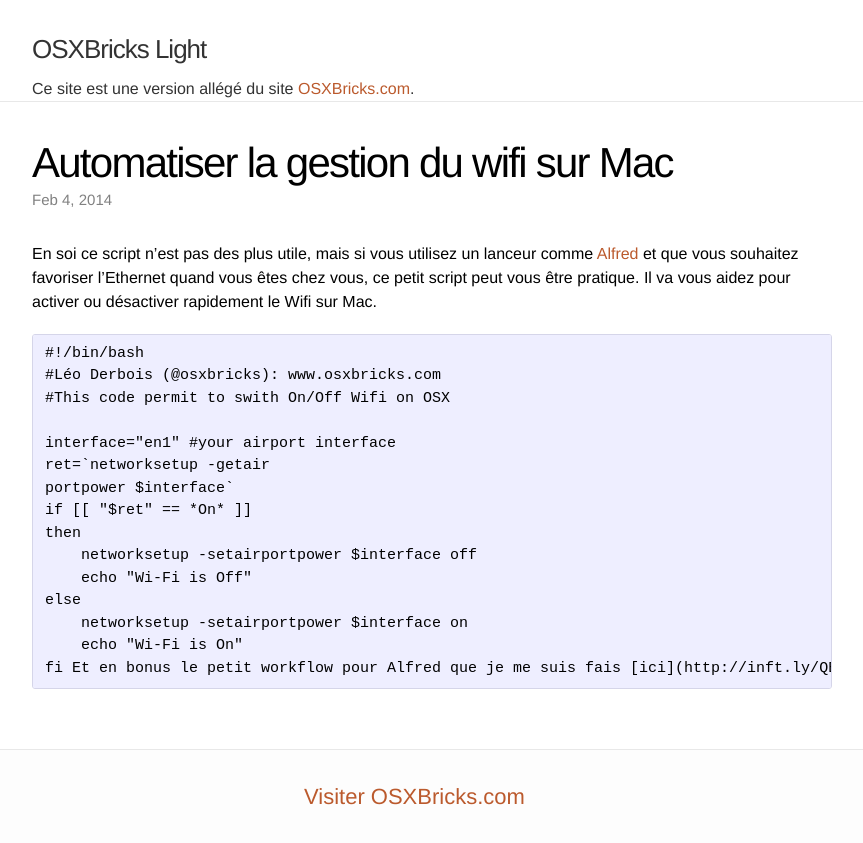
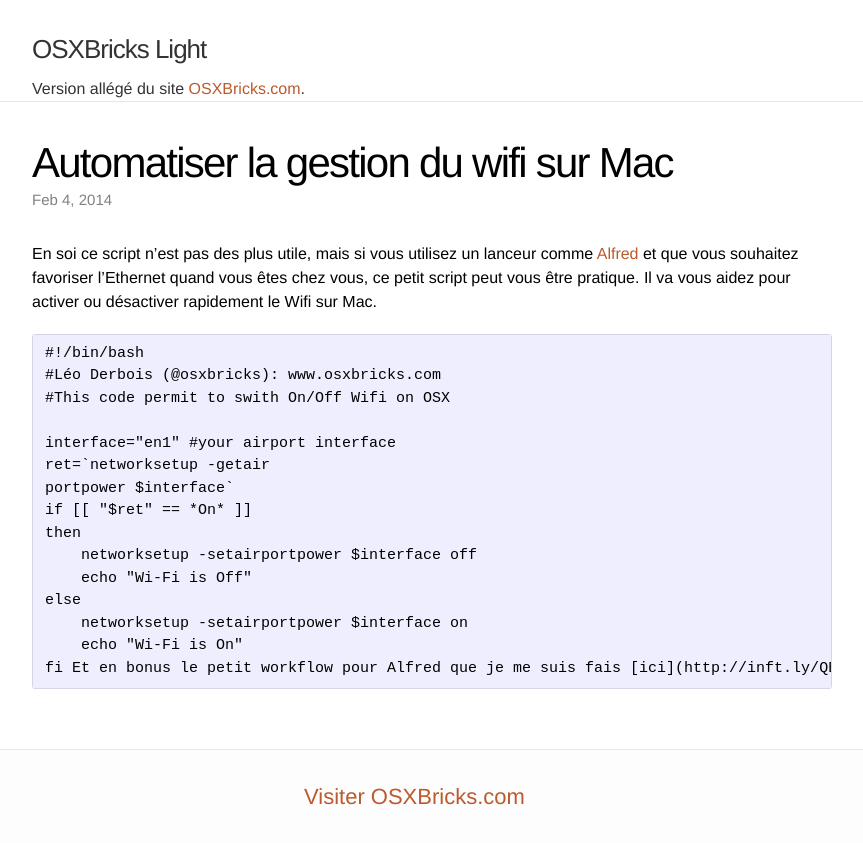
Before and after one commit to gitter-badger/osxbricks, a Jekyll site: the page built from _posts/2014-02-04-AutomatiserlagestionduwifisurMac.md, in a window 1280 px wide, cut to the strip 214-1057 px from the top of the page. Shown: the whole strip, without its empty margins (208-1071 px from the left). Built offline with Jekyll 4.4.1, drawn with Linux system fonts in a browser that asks for light colours.

Commit message:
updates description

```diff
--- a/_config.yml
+++ b/_config.yml
@@ -1,7 +1,7 @@
 # Site settings
 title: OSXBricks Light
 email: contact@osxbricks.com
-description: "This is a lighter version the site http://osxbricks.com."
+description: "Version allégé du site "
 baseurl: "/osxbricks/"
 url: "http://leolelego.github.io/osxbricks/"
 twitter_username: osxbricks
--- a/_includes/header.html
+++ b/_includes/header.html
@@ -5,7 +5,7 @@
   <div class="wrap">
 
     <a class="site-title" href="{{ site.baseurl }}/">{{ site.title }}</a>
-        <p class="site_description">Ce site est une version allégé du site <a href="http://www.osxbricks.com">OSXBricks.com</a>.</p>
+        <p class="site_description">{{site.description}} <a href="http://www.osxbricks.com">OSXBricks.com</a>.</p>
 
     <nav class="site-nav">
       <a href="#" class="menu-icon">
```
